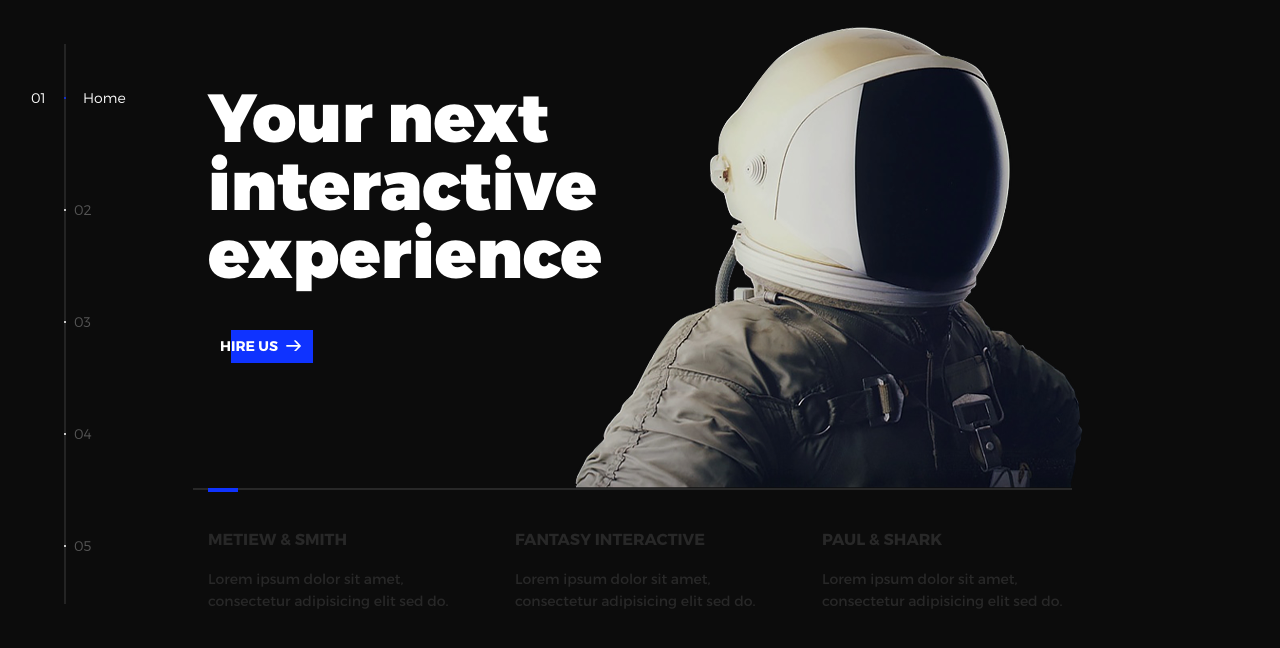
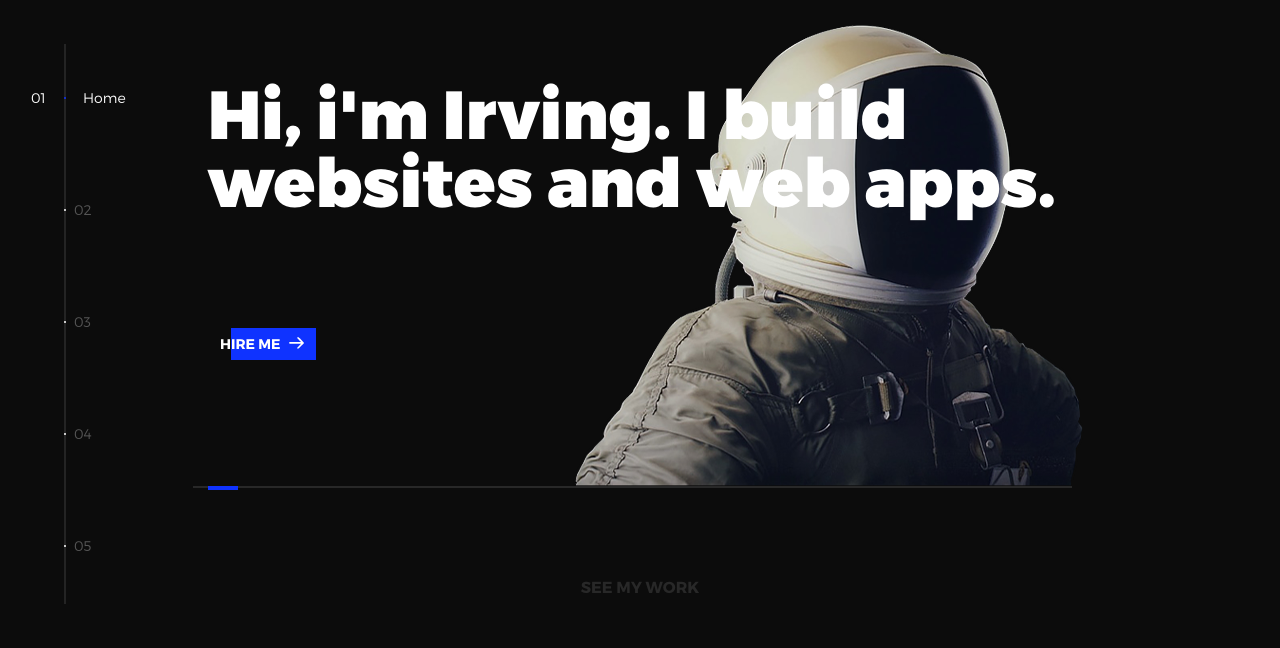
Before and after one commit to irving2delgado/Portfolio2, a plain HTML site: page index.html in a window 1280 px wide. Shown: the part 76-724 px from the top of the page. Drawn offline with nearby package versions, Linux system fonts and the light colour scheme.

Commit message:
work on navbar, images, and home page

```diff
--- a/assets/css/main.css
+++ b/assets/css/main.css
@@ -235,6 +235,8 @@ body {
     opacity: .35;
     z-index: 10;
 }
+
+
 @media (max-width: 1180px) {
     .l-side-nav {
     display: none;
@@ -648,10 +650,11 @@ body {
     -webkit-box-pack: justify;
     -webkit-justify-content: space-between;
     -ms-flex-pack: justify;
-    justify-content: space-between;
+    justify-content: center;
     margin: 0;
     padding: 0;
     list-style: none;
+    margin-top: 50px;
 }
 .intro--options>a {
     max-width: 250px;
@@ -1538,3 +1541,19 @@ body {
     -webkit-transition-delay: .16s;
     transition-delay: .16s;
 }
+
+@media (max-width: 475px) {
+    .intro--options {
+        /* display: none;
+        visibility: hidden; */
+        margin-top: 75px;
+    }
+}
+
+@media (max-width: 475px) {
+    .intro--options {
+        display: none;
+        visibility: hidden;
+
+    }
+}
--- a/index.html
+++ b/index.html
@@ -20,7 +20,7 @@
       <img src="assets/img/me.jpg" alt="Global">
       <p>Irving Delgado Perez</p>
     </a>
-    <p class="device-notification--message">Global has so much to offer that we must request you orient your device to
+    <p class="device-notification--message">I must request you orient your device to
       portrait or find a larger screen. You won't be disappointed.</p>
   </div>
 
@@ -34,7 +34,7 @@
               <img src="assets/img/me.jpg" alt="Global">
               <p>Irving Delgado Perez</p>
             </a>
-            <button class="header--cta cta">Hire Us</button>
+            <button class="header--cta cta">Hire Me</button>
             <div class="header--nav-toggle">
               <span></span>
             </div>
@@ -42,18 +42,18 @@
           <nav class="l-side-nav">
             <ul class="side-nav">
               <li class="is-active"><span>Home</span></li>
-              <li><span>Works</span></li>
+              <li><span>My Work</span></li>
               <li><span>About</span></li>
               <li><span>Contact</span></li>
-              <li><span>Hire us</span></li>
+              <li><span>Hire Me</span></li>
             </ul>
           </nav>
           <ul class="l-main-content main-content">
             <li class="l-section section section--is-active">
               <div class="intro">
                 <div class="intro--banner">
-                  <h1>Your next<br>interactive<br>experience</h1>
-                  <button class="cta">Hire Us
+                  <h1>Hi, i'm Irving. I build websites and web apps.<br><br></h1>
+                  <button class="cta">Hire Me
                     <svg version="1.1" id="Layer_1" xmlns="http://www.w3.org/2000/svg"
                       xmlns:xlink="http://www.w3.org/1999/xlink" x="0px" y="0px" viewBox="0 0 150 118"
                       style="enable-background:new 0 0 150 118;" xml:space="preserve">
@@ -68,19 +68,9 @@
                 </div>
                 <div class="intro--options">
                   <a href="#0">
-                    <h3>Metiew &amp; Smith</h3>
-                    <p>Lorem ipsum dolor sit amet, consectetur adipisicing elit sed do.</p>
-                  </a>
-                  <a href="#0">
-                    <h3>Fantasy interactive</h3>
-                    <p>Lorem ipsum dolor sit amet, consectetur adipisicing elit sed do.</p>
-                  </a>
-                  <a href="#0">
-                    <h3>Paul &amp; shark</h3>
-                    <p>Lorem ipsum dolor sit amet, consectetur adipisicing elit sed do.</p>
+                    <h3>See My Work</h3>
                   </a>
                 </div>
-              </div>
             </li>
             <li class="l-section section">
               <div class="work">
@@ -294,10 +284,10 @@
     </div>
     <ul class="outer-nav">
       <li class="is-active">Home</li>
-      <li>Works</li>
+      <li>My Work</li>
       <li>About</li>
       <li>Contact</li>
-      <li>Hire us</li>
+      <li>Hire Me</li>
     </ul>
   </div>
 
```
Also changed, not shown: 3 other files.
